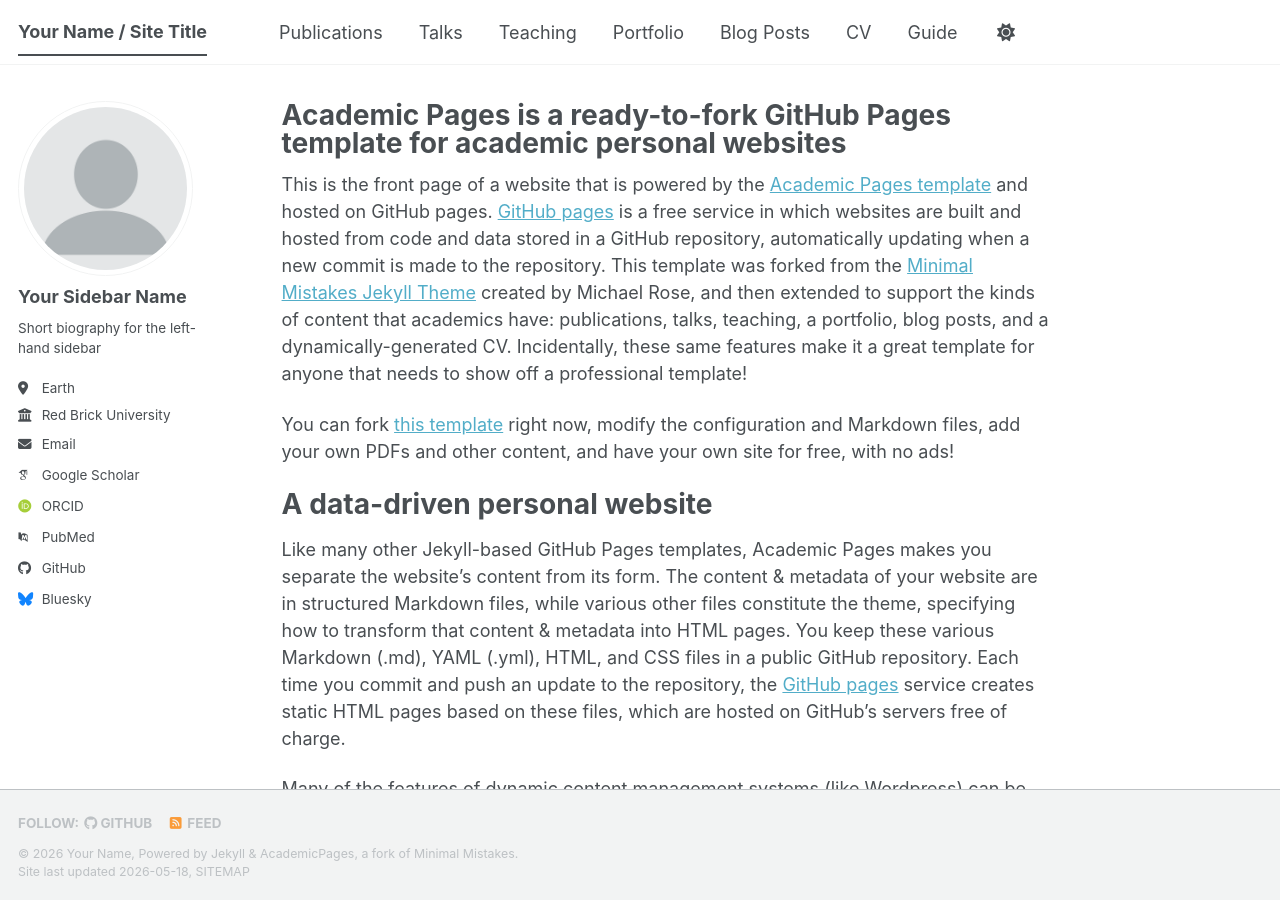
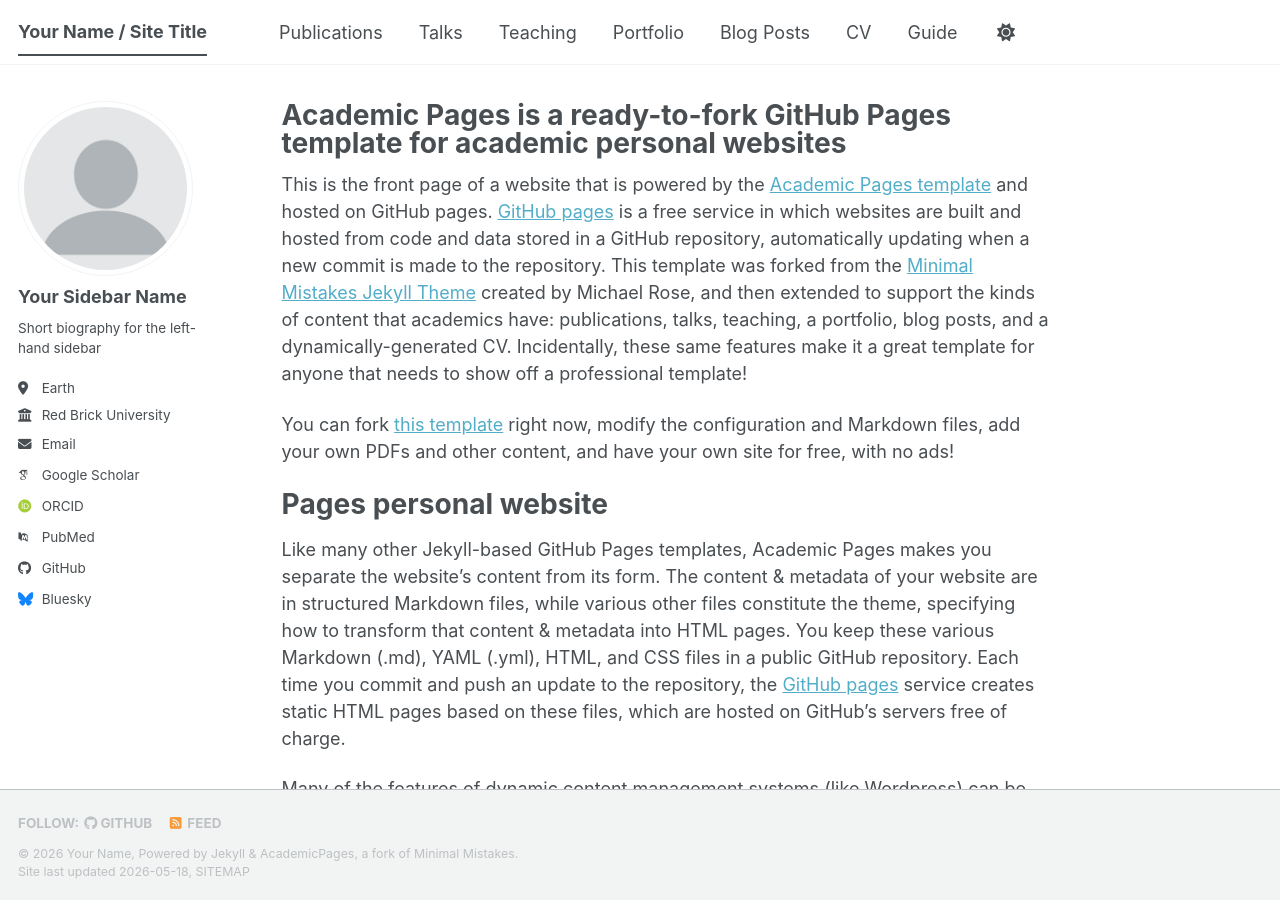
Before and after one commit to fakhreddinemami/fakhreddinemami.github.io, a Jekyll site: the page built from _pages/about.md, in a window 1280 px wide and 900 px high. Built offline with Jekyll 4.4.1, drawn with Linux system fonts in a browser that asks for light colours; some web fonts are replaced; a script bundle is joined from its source files by our own code; library files that are not in the unit come from our copies.

Commit message:
Update title of section

```diff
--- a/_pages/about.md
+++ b/_pages/about.md
@@ -11,7 +11,7 @@
 
  You can fork [this template](https://github.com/academicpages/academicpages.github.io) right now, modify the configuration and Markdown files, add your own PDFs and other content, and have your own site for free, with no ads!
 
-A data-driven personal website
+Pages personal website
 ======
 Like many other Jekyll-based GitHub Pages templates, Academic Pages makes you separate the website's content from its form. The content & metadata of your website are in structured Markdown files, while various other files constitute the theme, specifying how to transform that content & metadata into HTML pages. You keep these various Markdown (.md), YAML (.yml), HTML, and CSS files in a public GitHub repository. Each time you commit and push an update to the repository, the [GitHub pages](https://pages.github.com/) service creates static HTML pages based on these files, which are hosted on GitHub's servers free of charge.
 
```
